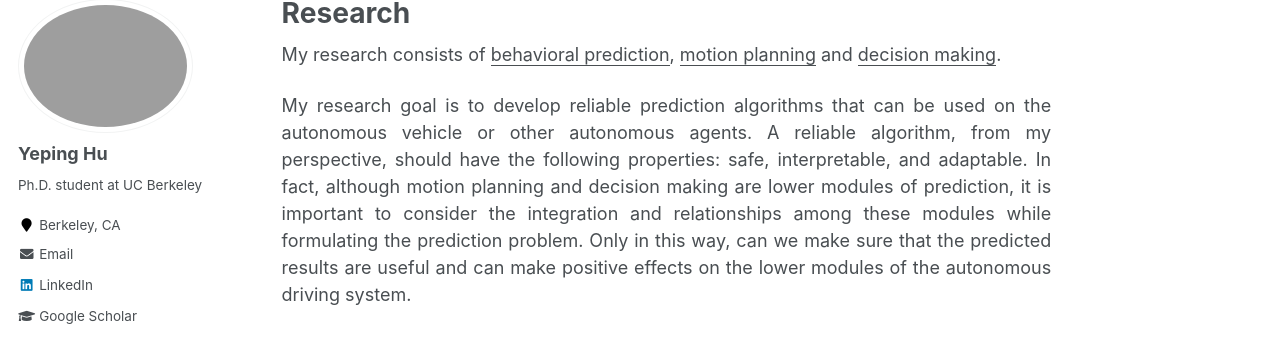
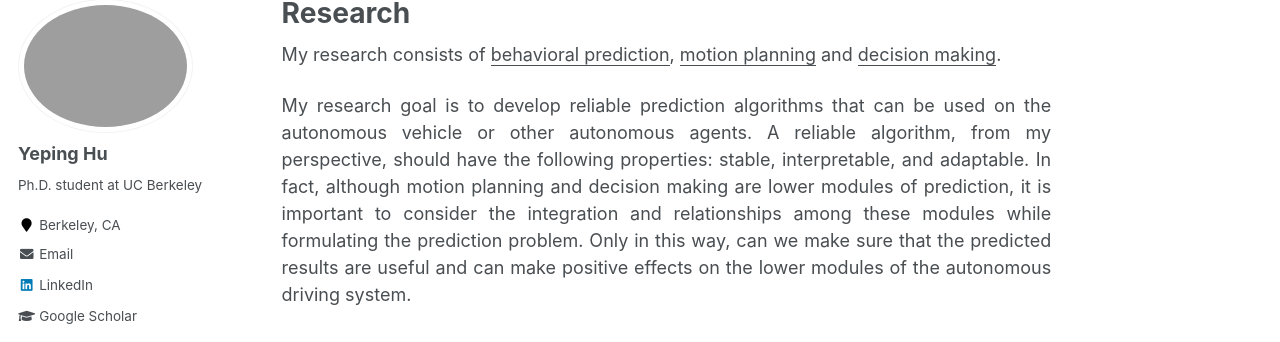
Before and after one commit to Yeping-Hu/yeping-hu.github.io, a Jekyll site: the page built from _pages/research.md, in a window 1280 px wide and 900 px high. Shown: the part 119-461 px from the top of the window. Built offline with Jekyll 4.4.1, drawn with Linux system fonts in a browser that asks for light colours; a script that is not in the unit is left out.

Commit message:
add research part

```diff
--- a/_pages/research.md
+++ b/_pages/research.md
@@ -7,7 +7,7 @@ author_profile: true
 
 My research consists of <u>behavioral prediction</u>, <u>motion planning</u> and <u>decision making</u>.
 
-<div style="text-align: justify">My research goal is to develop reliable prediction algorithms that can be used on the autonomous vehicle or other autonomous agents.  A reliable algorithm, from my perspective, should have the following properties: safe, interpretable, and adaptable. In fact, although motion planning and decision making are lower modules of prediction, it is important to consider the integration and relationships among these modules while formulating the prediction problem. Only in this way, can we make sure that the predicted results are useful and can make positive effects on the lower modules of the autonomous driving system. </div>
+<div style="text-align: justify">My research goal is to develop reliable prediction algorithms that can be used on the autonomous vehicle or other autonomous agents.  A reliable algorithm, from my perspective, should have the following properties: stable, interpretable, and adaptable. In fact, although motion planning and decision making are lower modules of prediction, it is important to consider the integration and relationships among these modules while formulating the prediction problem. Only in this way, can we make sure that the predicted results are useful and can make positive effects on the lower modules of the autonomous driving system. </div>
 
 ## Behavioral Prediction
 
```
